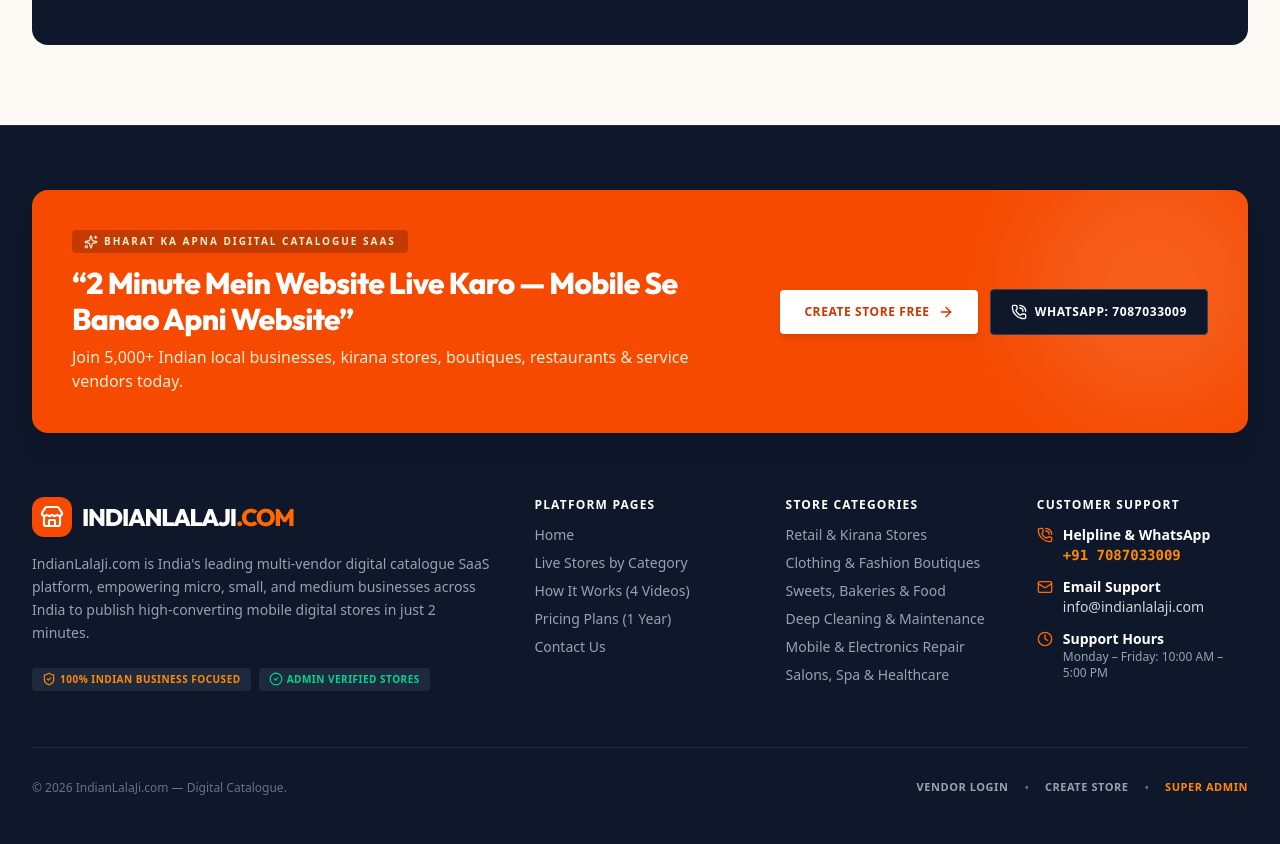
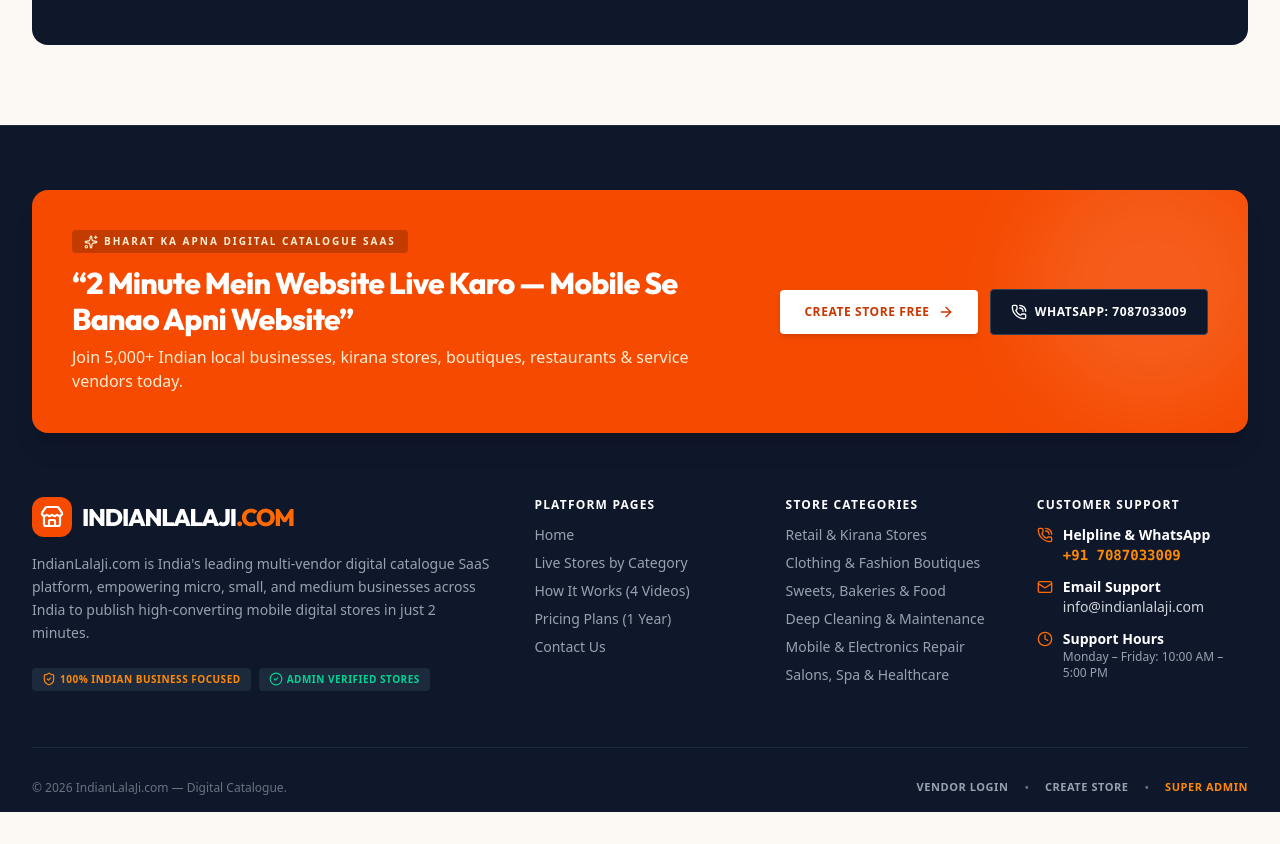
Before and after one commit to citycleancompany1-ctrl/ilj-9-8-26, a React (Vite) app: page / in a window 1280 px wide. Shown: the part 7120-7964 px from the top of the page. After the commit the page ends 7932 px from the top, so only its background shows below. Built offline with nearby package versions, Linux system fonts and the light colour scheme; no server answers; the database is empty; a web font is replaced by a local one.

Commit message:
style: adjust footer and page padding for better spacing

```diff
--- a/src/components/Footer.tsx
+++ b/src/components/Footer.tsx
@@ -17,7 +17,7 @@
 
 export const Footer: React.FC<FooterProps> = ({ onNavigate, onOpenAuth }) => {
   return (
-    <footer className="bg-slate-900 text-gray-400 border-t border-slate-800 pt-16 pb-12">
+    <footer className="bg-slate-900 text-gray-400 border-t border-slate-800 pt-16 pb-3 sm:pb-4">
       <div className="max-w-7xl mx-auto px-4 sm:px-8">
 
         {/* Top Editorial CTA Banner */}
--- a/src/components/shop/PublicShopPage.tsx
+++ b/src/components/shop/PublicShopPage.tsx
@@ -506,7 +506,7 @@
   )}`;
 
   return (
-    <div className={`min-h-screen bg-[#FBF9F6] bg-gradient-to-b ${activeTheme.bgGradient} text-slate-900 font-sans pb-16`}>
+    <div className={`min-h-screen bg-[#FBF9F6] bg-gradient-to-b ${activeTheme.bgGradient} text-slate-900 font-sans pb-0`}>
 
       {/* 1. TOP TRUST & DIRECT MERCHANT ANNOUNCEMENT BAR (LIGHT THEME) */}
       {shop.status !== 'PUBLISHED' && (
@@ -1071,7 +1071,7 @@
 
       {/* 17. STORE FOOTER WITH VENDOR PAYMENT QR (LIGHT THEME) */}
       {(!sectionsConfig || sectionsConfig.footer.enabled) && (
-      <footer className="max-w-7xl mx-auto px-4 sm:px-6 lg:px-8 mt-20 mb-8">
+      <footer className="max-w-7xl mx-auto px-4 sm:px-6 lg:px-8 mt-16 sm:mt-20 mb-0 pb-0">
         <div className="bg-white text-slate-900 rounded-3xl border border-gray-200/90 p-5 sm:p-10 lg:p-12 shadow-sm grid grid-cols-1 md:grid-cols-2 lg:grid-cols-4 gap-8 text-xs">
 
           {/* Shop Bio */}
@@ -1171,7 +1171,7 @@
 
         </div>
 
-        <div className="text-center text-[11px] text-slate-500 py-6">
+        <div className="text-center text-[11px] text-slate-500 pt-4 pb-1.5 sm:pb-2">
           {sectionsConfig?.footer?.copyrightText || `© ${new Date().getFullYear()} ${shop.businessName}. All rights reserved. Verified direct store powered by IndianLalaJi.`}
         </div>
       </footer>
```
